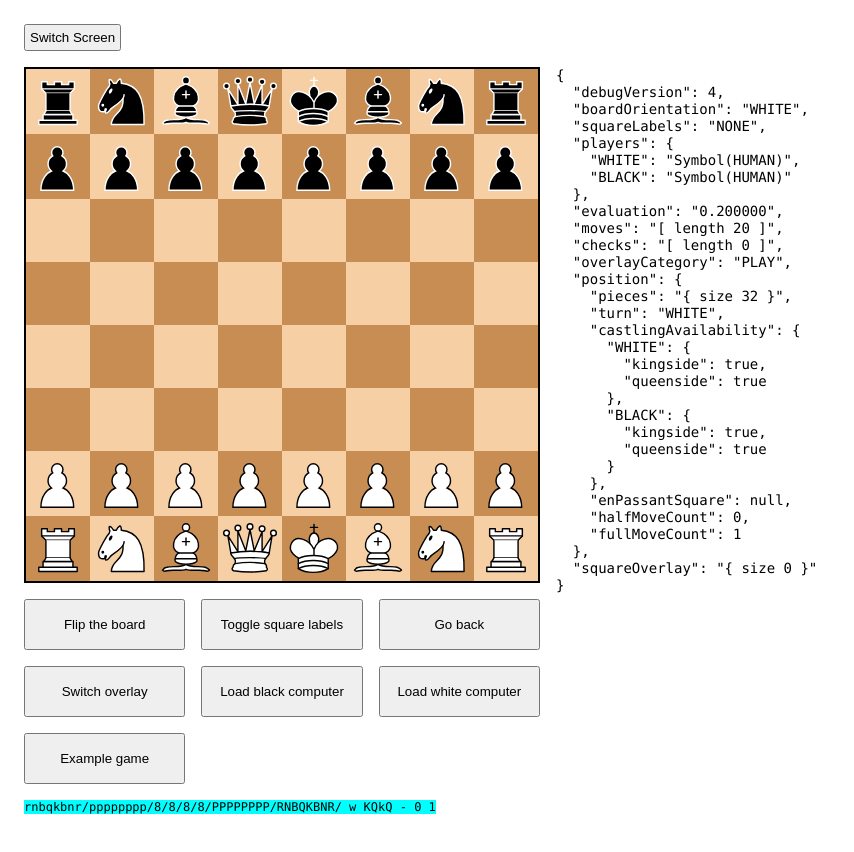
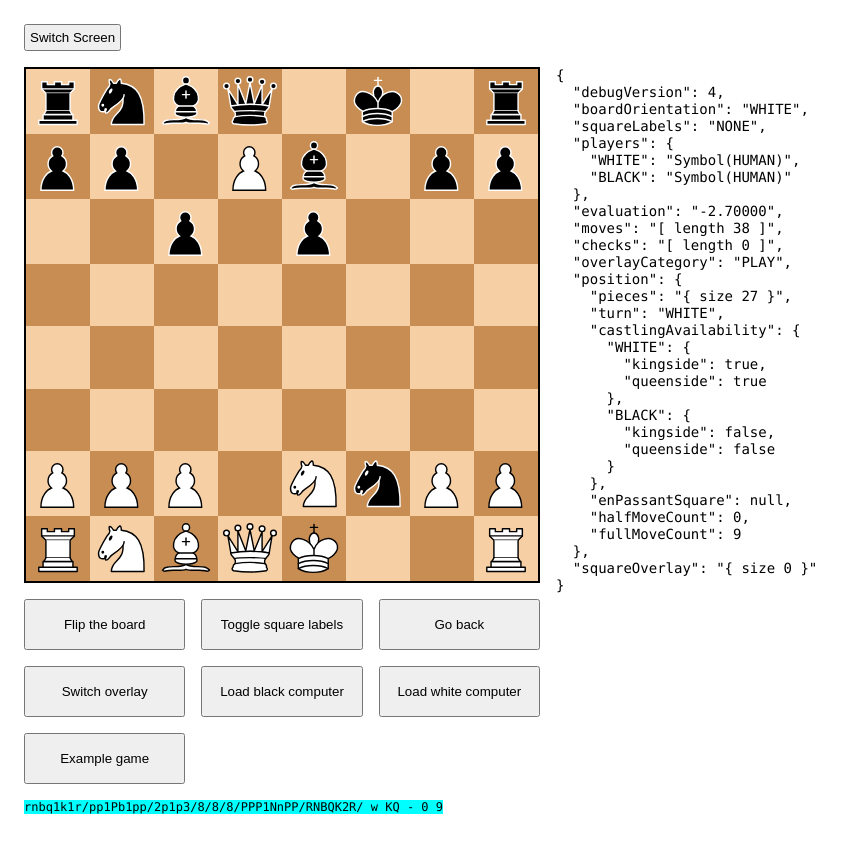
Before and after one commit to garjust/chessv2, a React (Create React App) app: page / in a window 1280 px wide. Shown: the top 852 px of the page, without its empty margins (0-854 px from the left). Built offline with nearby package versions, Linux system fonts and the light colour scheme.

Commit message:
record bug

```diff
--- a/src/chess/ui/Game.tsx
+++ b/src/chess/ui/Game.tsx
@@ -29,7 +29,8 @@ import DisplayGameFEN from './DisplayGameFen';
 import { BUTTON_CSS } from './theme';
 import Engine from '../engine';
 
-const FEN_FOR_INITIAL_POSITION = STARTING_POSITION_FEN;
+const FEN_FOR_INITIAL_POSITION =
+  'rnbq1k1r/pp1Pb1pp/2p1p3/8/8/8/PPP1NnPP/RNBQK2R/ w KQ - 0 9';
 
 const Game = () => {
   const { states, emit, updates } = init(createState(), {
```
Also changed, not shown: src/chess/README.md.
